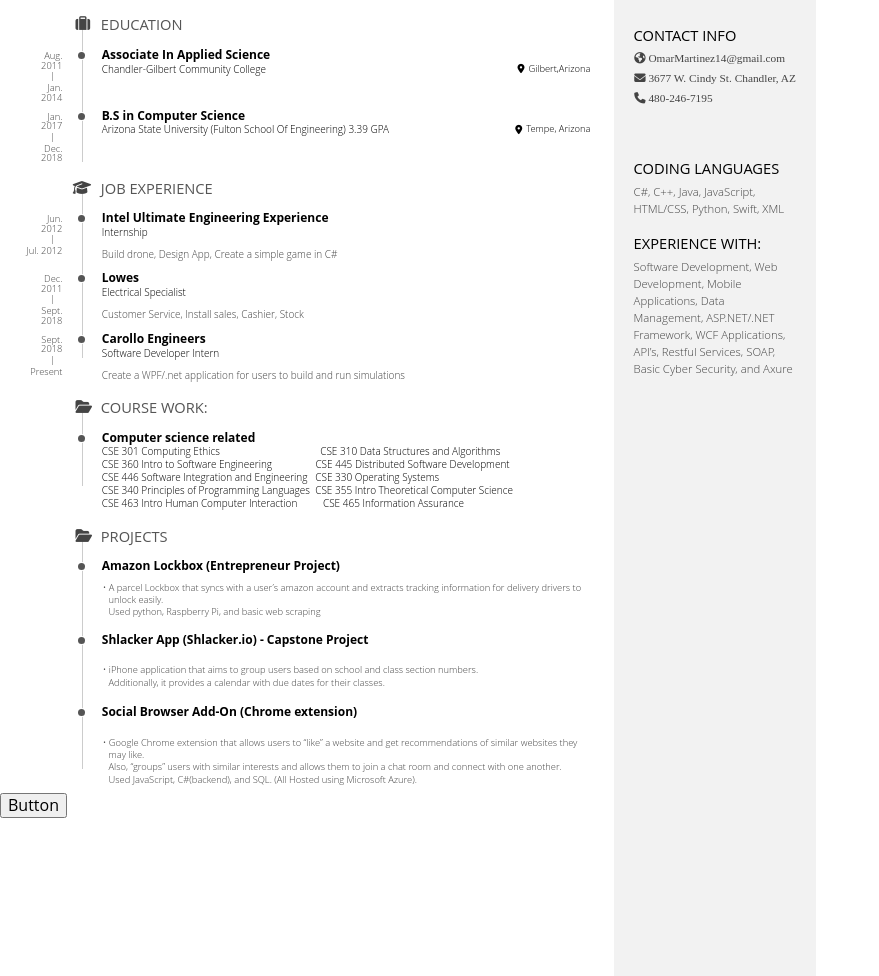
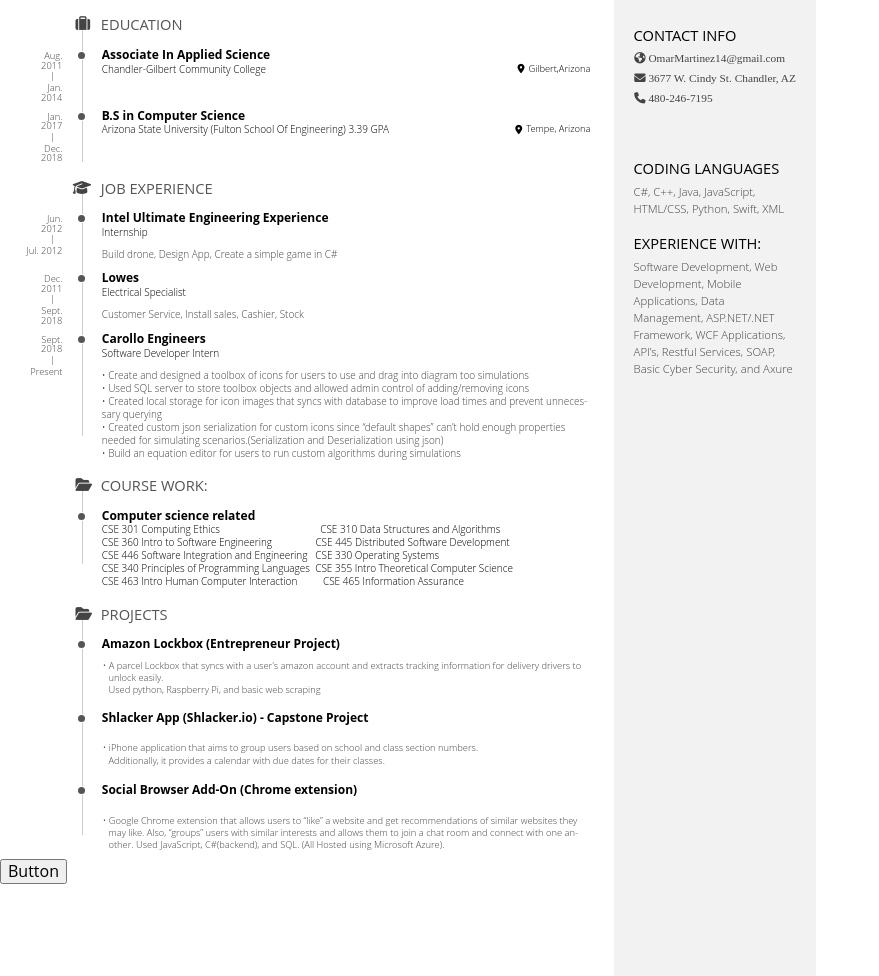
Before and after one commit to MartinezJuventino/Resume, a plain HTML site: page index.html in a window 1280 px wide. Shown: the part 80-1056 px from the top of the page, without its empty margins (0-879 px from the left). Drawn offline with nearby package versions, Linux system fonts and the light colour scheme.

Commit message:
updated resume

```diff
--- a/index.html
+++ b/index.html
@@ -94,7 +94,11 @@
                             <span class="place">Software Developer Intern</span>
                         </header>
                         <div>
-                            <span class="place">Create a WPF/.net application for users to build and run simulations</span>
+                            <span class="place">• Create and designed a toolbox of icons for users to use and drag into diagram too simulations
+<br />• Used SQL server to store toolbox objects and allowed admin control of adding/removing icons
+<br />• Created local storage for icon images that syncs with database to improve load times and prevent unnecessary querying
+<br />• Created custom json serialization for custom icons since “default shapes” can’t hold enough properties needed for simulating scenarios.(Serialization and Deserialization using json)
+<br />• Build an equation editor for users to run custom algorithms during simulations</span>
                         </div>
                     </div>
                 </section>
@@ -174,7 +178,7 @@
                         </header>
                         <div>
                             <ul>
-                                <li>Google Chrome extension that allows users to “like” a website and get recommendations of similar websites they may like. <br />Also, “groups” users with similar interests and allows them to join a chat room and connect with one another. <br />Used JavaScript, C#(backend), and SQL. (All Hosted using Microsoft Azure).</li>
+                                <li>Google Chrome extension that allows users to “like” a website and get recommendations of similar websites they may like. Also, “groups” users with similar interests and allows them to join a chat room and connect with one another. Used JavaScript, C#(backend), and SQL. (All Hosted using Microsoft Azure).</li>
 
                             </ul>
                         </div>
```
